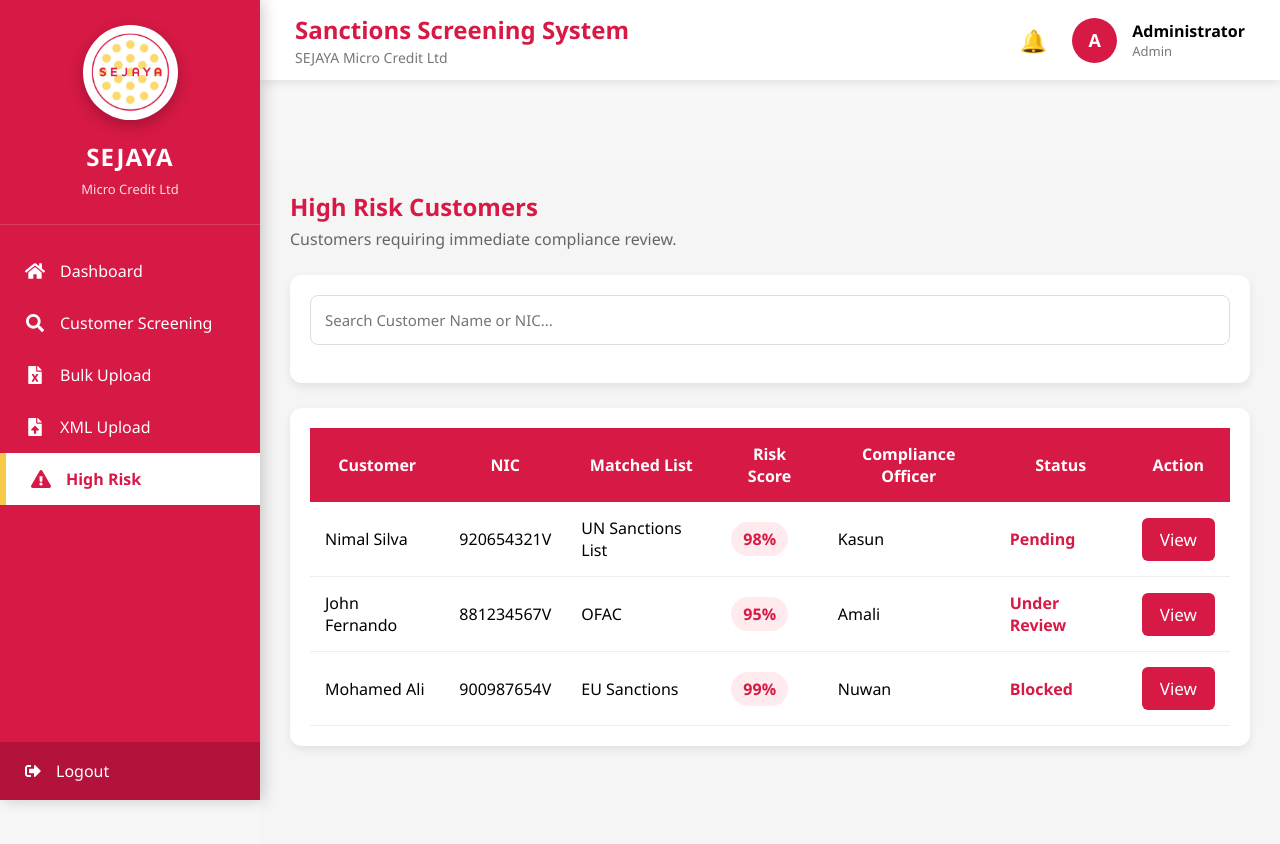
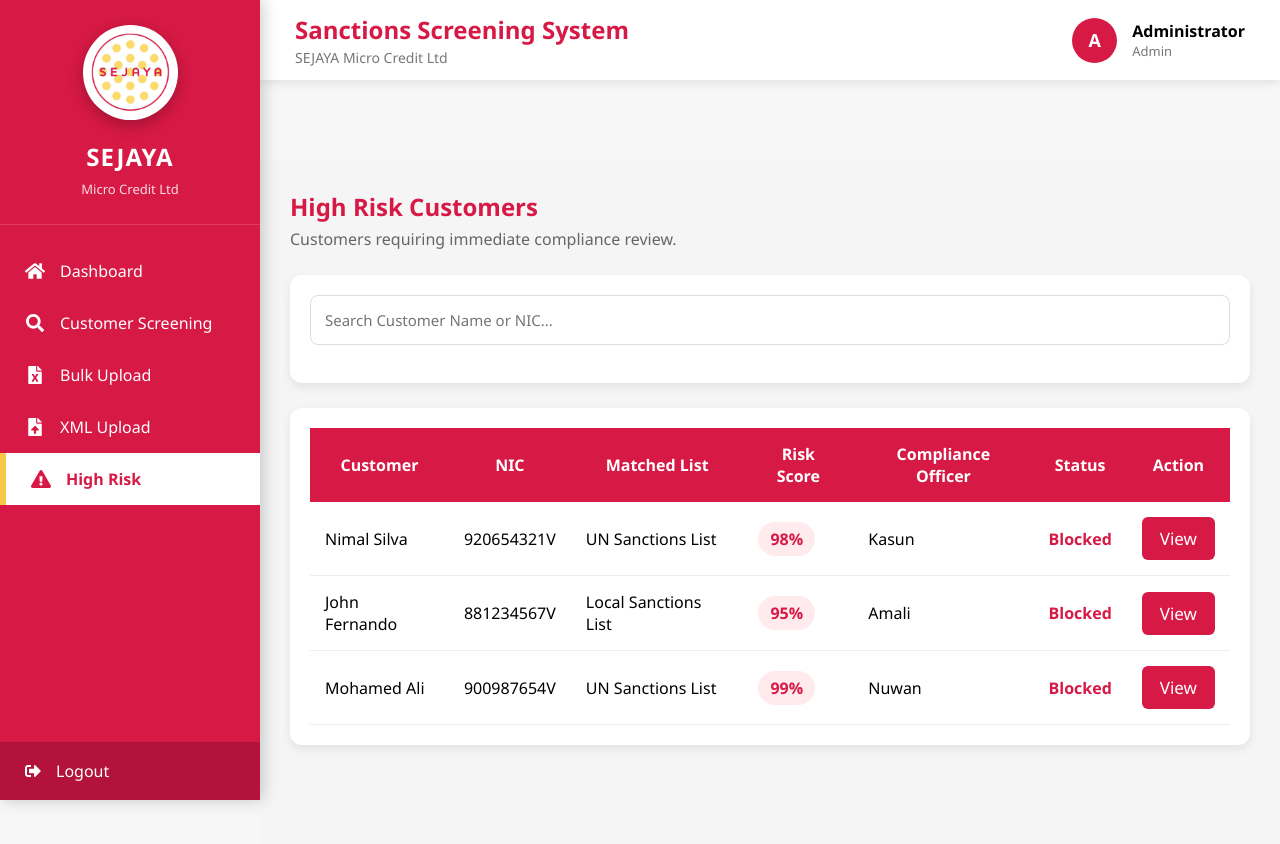
Before and after one commit to bineth-ellepola/Sanctions-Screening-Tool, a React (Vite) app: page /high-risk in a window 1280 px wide. Shown: the top 844 px of the page. Built offline with nearby package versions, Linux system fonts and the light colour scheme.

Commit message:
updated the header , nav bar and the body of the project dashboard

```diff
--- a/src/components/Header.jsx
+++ b/src/components/Header.jsx
@@ -16,11 +16,6 @@ export default function Header() {
 
       <div className="header-right">
 
-        <div className="notification">
-
-          🔔
-
-        </div>
 
         <div className="profile">
 
--- a/src/pages/Dashboard.jsx
+++ b/src/pages/Dashboard.jsx
@@ -117,7 +117,7 @@ export default function Dashboard() {
 
                 <td>Completed</td>
 
-                <td>30/06/2026</td>
+                <td>30/09/2026</td>
 
               </tr>
 
--- a/src/pages/HighRisk.jsx
+++ b/src/pages/HighRisk.jsx
@@ -15,22 +15,22 @@ export default function HighRisk() {
       matched: "UN Sanctions List",
       score: "98%",
       officer: "Kasun",
-      status: "Pending"
+      status: "Blocked"
     },
     {
       id: 2,
       name: "John Fernando",
       nic: "881234567V",
-      matched: "OFAC",
+      matched: "Local Sanctions List",
       score: "95%",
       officer: "Amali",
-      status: "Under Review"
+      status: "Blocked"
     },
     {
       id: 3,
       name: "Mohamed Ali",
       nic: "900987654V",
-      matched: "EU Sanctions",
+      matched: "UN Sanctions List",
       score: "99%",
       officer: "Nuwan",
       status: "Blocked"
```
